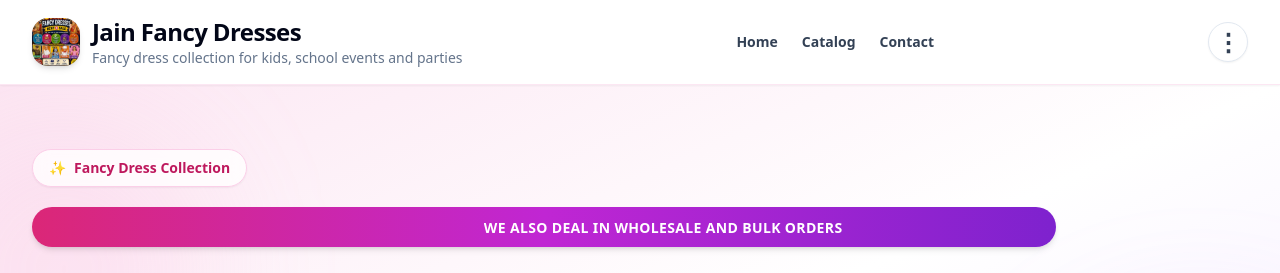
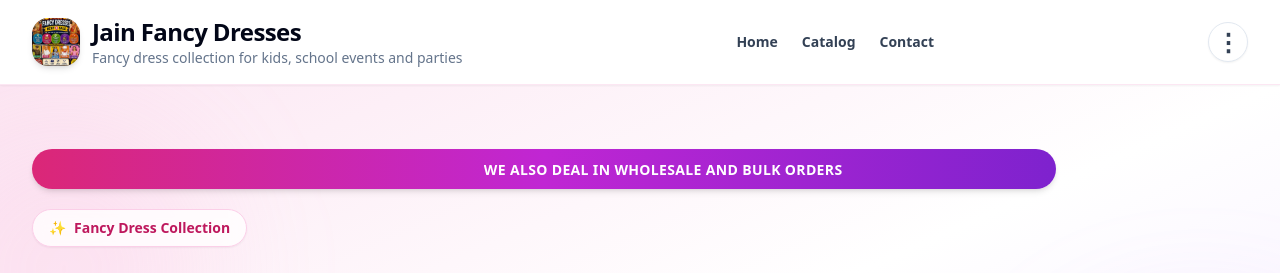
Before and after one commit to jainfancydresses1008/Webcatalog, a Next.js app in the folder dress-catalog-next/: page / in a window 1280 px wide. Shown: the top 273 px of the page. Built offline with nearby package versions, Linux system fonts and the light colour scheme; no server answers; the database is empty.

Commit message:
cos_changes_4

```diff
--- a/dress-catalog-next/src/components/DressCatalogClient.tsx
+++ b/dress-catalog-next/src/components/DressCatalogClient.tsx
@@ -102,19 +102,19 @@ Price: ₹${selected?.price ?? ""}`;
         <div className="relative mx-auto max-w-7xl px-4 pb-12 pt-10 md:px-8 md:pb-16 md:pt-16">
           <div className="max-w-5xl">
             {/* Hero text */}
+              {/* Moving Banner */}
+              <div className="mb-5 overflow-hidden rounded-full bg-gradient-to-r from-pink-600 via-fuchsia-600 to-purple-700 px-4 py-2 text-white shadow-md">
+                <div className="animate-marquee whitespace-nowrap text-sm font-bold uppercase tracking-wide">
+                  We also deal in wholesale and bulk orders
+                </div>
+              </div>
 
             <div>
               <div className="mb-5 inline-flex items-center gap-2 rounded-full border border-pink-200 bg-white/80 px-4 py-2 text-sm font-bold text-pink-700 shadow-sm backdrop-blur">
                 <span>✨</span>
                 <span>Fancy Dress Collection</span>
               </div>
-              {/* Moving Banner */}
-              <div className="mb-5 overflow-hidden rounded-full bg-gradient-to-r from-pink-600 via-fuchsia-600 to-purple-700 px-4 py-2 text-white shadow-md">
-                <div className="animate-marquee whitespace-nowrap text-sm font-bold uppercase tracking-wide">
-                  We also deal in wholesale and bulk orders
-                </div>
-              </div>
-              <h1 className="max-w-3xl text-4xl font-black leading-tight tracking-tight text-slate-950 sm:text-5xl md:text-6xl">
+             <h1 className="max-w-3xl text-4xl font-black leading-tight tracking-tight text-slate-950 sm:text-5xl md:text-6xl">
                 Make every event
                 <span className="block bg-gradient-to-r from-pink-600 via-fuchsia-600 to-purple-600 bg-clip-text text-transparent">
                   extra special ✨
```
